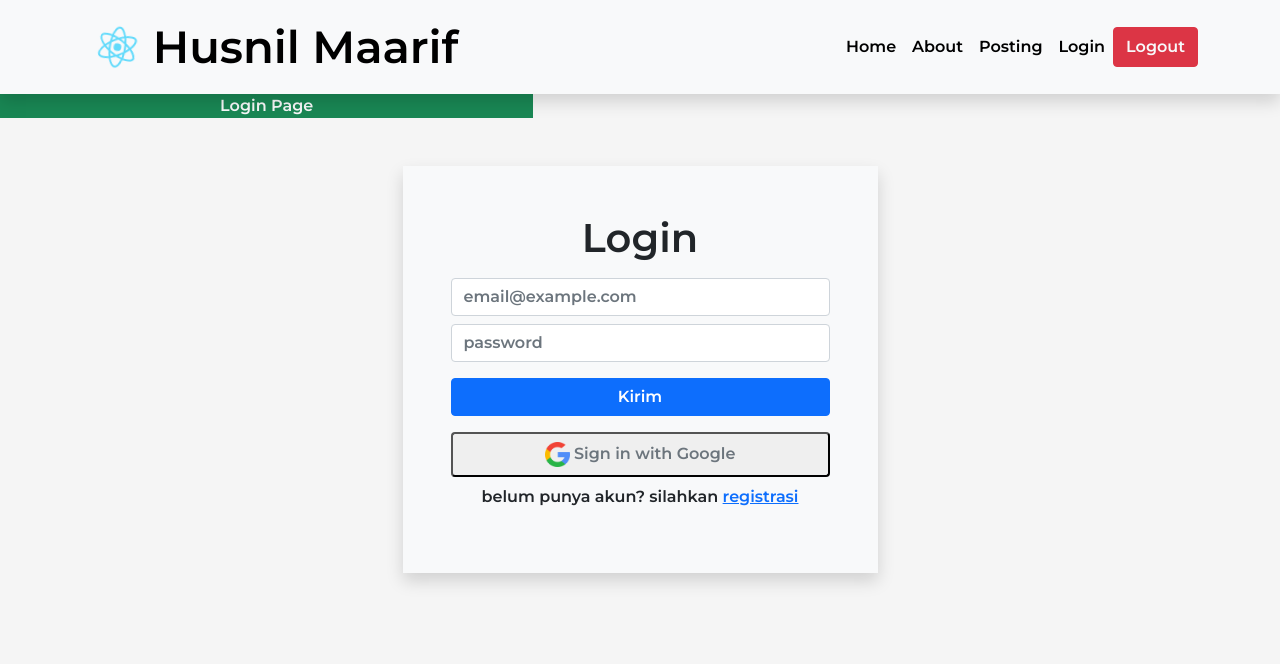
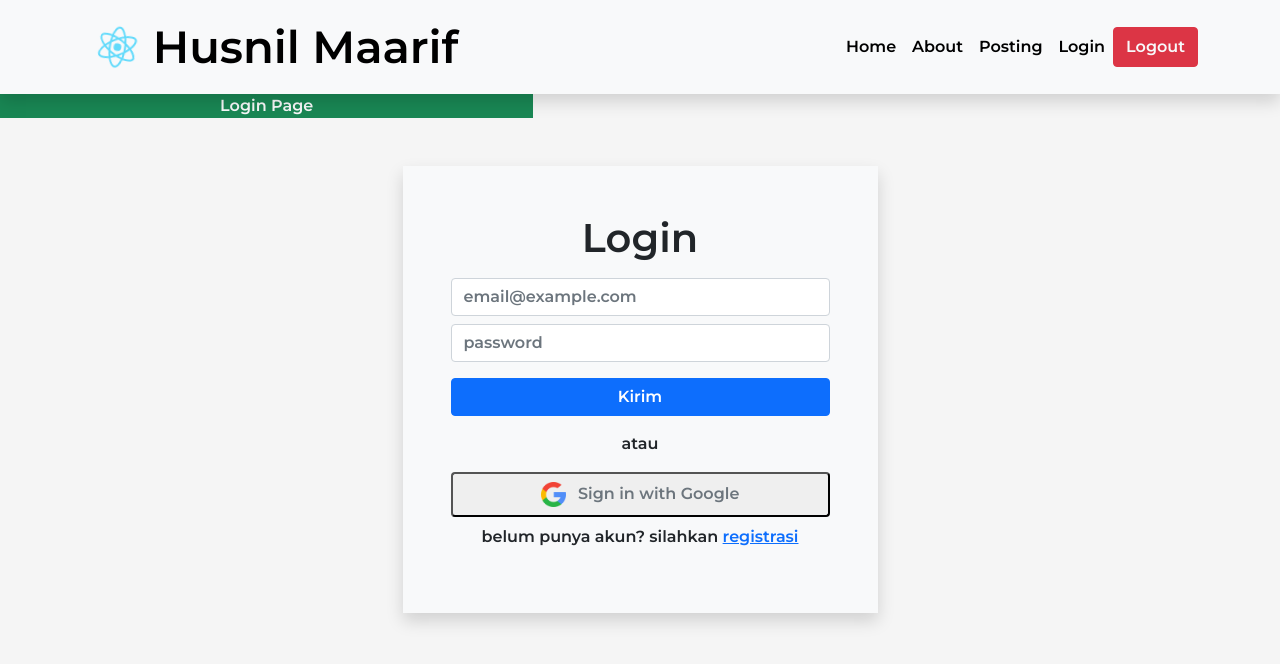
Before and after one commit to husnilmaarif/vanz-inovatif-teknologi, a React (Create React App) app: page /login in a window 1280 px wide. Shown: the top 664 px of the page. Built offline with nearby package versions, Linux system fonts and the light colour scheme.

Commit message:
menambahkan pilihan bisa login menggunakan akun google dan tidak bisa mengakses halaman homepage dan posting jika belum login

```diff
--- a/src/pages/LoginPage.js
+++ b/src/pages/LoginPage.js
@@ -88,11 +88,12 @@ function LoginPage() {
                 >
                   Kirim
                 </button>
+                atau
                 <button
-                  className="text-muted py-2 w-100 rounded"
+                  className="text-muted mt-3 py-2 w-100 rounded"
                   onClick={handleGoogle}
                 >
-                  <img src={google} alt="google" width={25} /> Sign in with
+                  <img src={google} className='me-2' alt="google" width={25} /> Sign in with
                   Google
                 </button>
               </form>
--- a/src/pages/PostingPage.js
+++ b/src/pages/PostingPage.js
@@ -1,8 +1,23 @@
-import React from "react";
+import React, { useEffect } from "react";
 import AddList from "../components/AddList";
 import ShowList from "../components/ShowList";
+import { useNavigate } from "react-router-dom";
+import { auth } from "../config/firebase";
+import { onAuthStateChanged } from "firebase/auth";
 
 function PostingPage() {
+  const navigate = useNavigate();
+
+  useEffect(() => {
+    onAuthStateChanged(auth, (user) => {
+      if (user) {
+        console.log(user);
+      } else {
+        navigate("/login");
+      }
+    });
+  });
+
   return (
     <>
       <div className="container-fluid">
```
